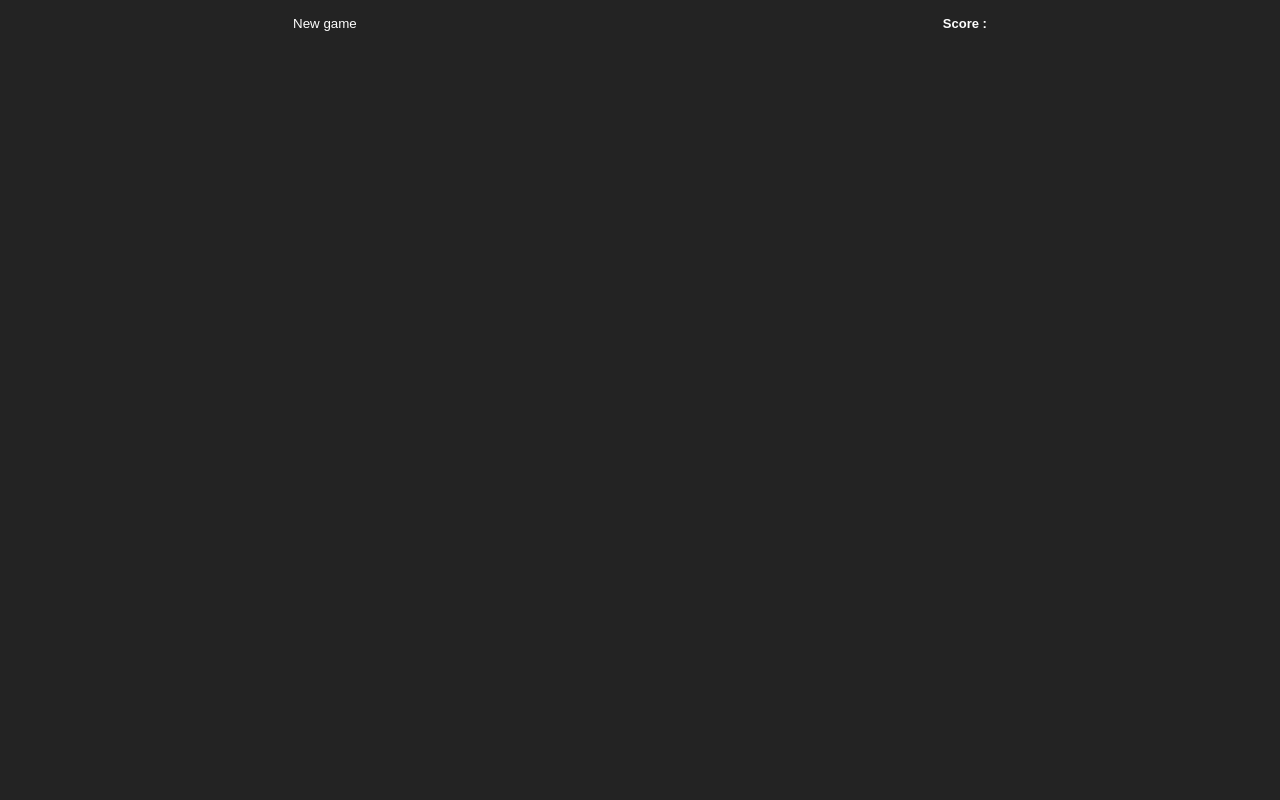
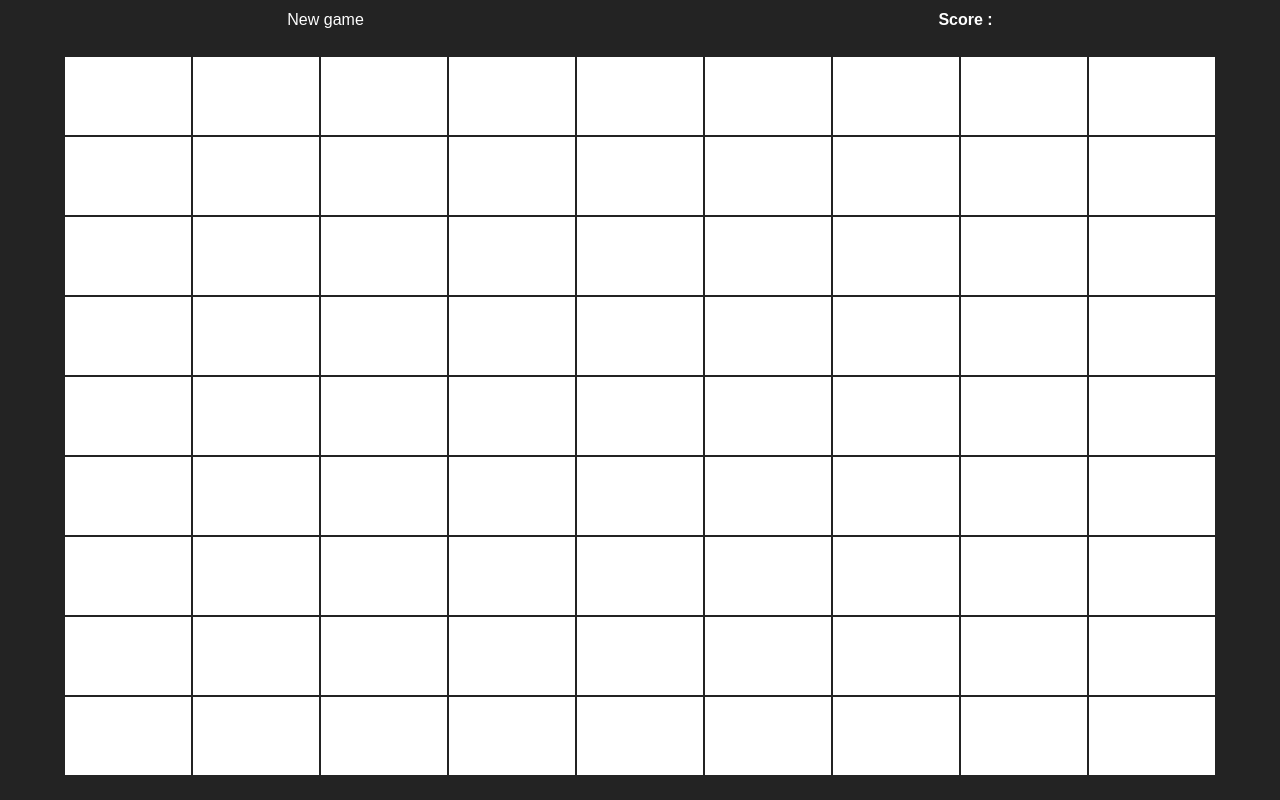
Before and after one commit to Ashkantvn/destruct-same-blocks, a React (Create React App) app: page / in a window 1280 px wide. Built offline with nearby package versions, Linux system fonts and the light colour scheme.

Commit message:
Update header Style and create block component

```diff
--- a/src/App.js
+++ b/src/App.js
@@ -1,10 +1,12 @@
 import React from 'react';
 import Header from './parts/header/Header';
+import Blocks from './parts/blocks/Blocks';
 
 const App = () => {
   return (
     <main>
       <Header/>
+      <Blocks/>
     </main>
   )
 }
--- a/src/index.scss
+++ b/src/index.scss
@@ -1,4 +1,5 @@
 @use "./parts/header/header.scss";
+@use "./parts/blocks/blocks.scss";
 
 *{
     font-family: Arial, Helvetica, sans-serif;
--- /dev/null
+++ b/src/parts/blocks/Blocks.jsx
@@ -0,0 +1,29 @@
+import React, { useEffect, useState } from "react";
+
+const Blocks = () => {
+  const [BlocksData, setBlocksData] = useState([]);
+
+  ///set row and column
+  useEffect(() => {
+    for (let i = 0; i < 9; i++) {
+      for (let j = 0; j < 9; j++) {
+        setBlocksData((BlocksData) => [
+          ...BlocksData,
+          { BlocksData: i, column: j, id: `${i}${j}` },
+        ]);
+      }
+    }
+    return () => {
+      setBlocksData(() => []);
+    };
+  }, []);
+
+  ///mapping blocks data
+  const mappedBlocks = BlocksData.map((item) => (
+    <div className="block" key={item.id}></div>
+  ));
+
+  return <div className="blocks-div">{mappedBlocks}</div>;
+};
+
+export default Blocks;
--- /dev/null
+++ b/src/parts/blocks/_blocks.scss
@@ -0,0 +1,11 @@
+.blocks-div{
+    justify-content: center;
+    display: grid;
+    margin: 1em auto;
+    grid-template-rows: repeat(9,10vh);
+    grid-template-columns: repeat(9,10vw);
+}
+.block{
+    border: 1px solid #232323;
+    background-color: white;
+}
--- a/src/parts/header/_header.scss
+++ b/src/parts/header/_header.scss
@@ -1,14 +1,16 @@
 header{
     display: flex;
     justify-content: space-around;
-    padding: 1em 0;
+    align-items: center;
+    height: 5vh;
 }
 .start-newgame{
+    font-size: medium;
     background-color: transparent;
     border: none;
     outline: none;
     cursor: pointer;
 }
 h1{
-    font-size: small;
+    font-size: medium;
 }
--- a/src/style/css/index.css
+++ b/src/style/css/index.css
@@ -1,10 +1,12 @@
 header {
   display: flex;
   justify-content: space-around;
-  padding: 1em 0;
+  align-items: center;
+  height: 5vh;
 }
 
 .start-newgame {
+  font-size: medium;
   background-color: transparent;
   border: none;
   outline: none;
@@ -12,7 +14,20 @@ header {
 }
 
 h1 {
-  font-size: small;
+  font-size: medium;
+}
+
+.blocks-div {
+  justify-content: center;
+  display: grid;
+  margin: 1em auto;
+  grid-template-rows: repeat(9, 10vh);
+  grid-template-columns: repeat(9, 10vw);
+}
+
+.block {
+  border: 1px solid #232323;
+  background-color: white;
 }
 
 * {
```
Also changed, not shown: 1 other file (tests, documents, lock files or other folders).
